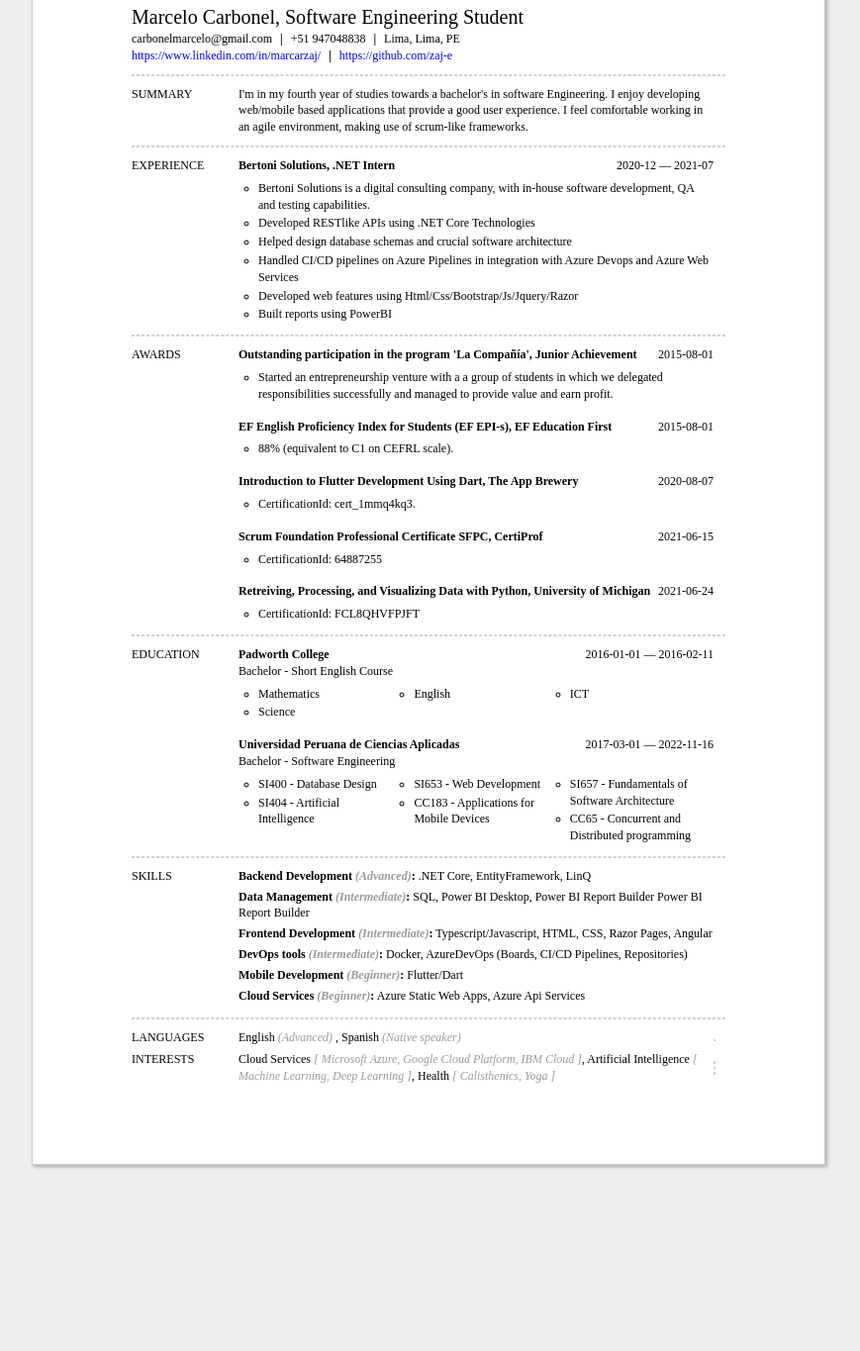
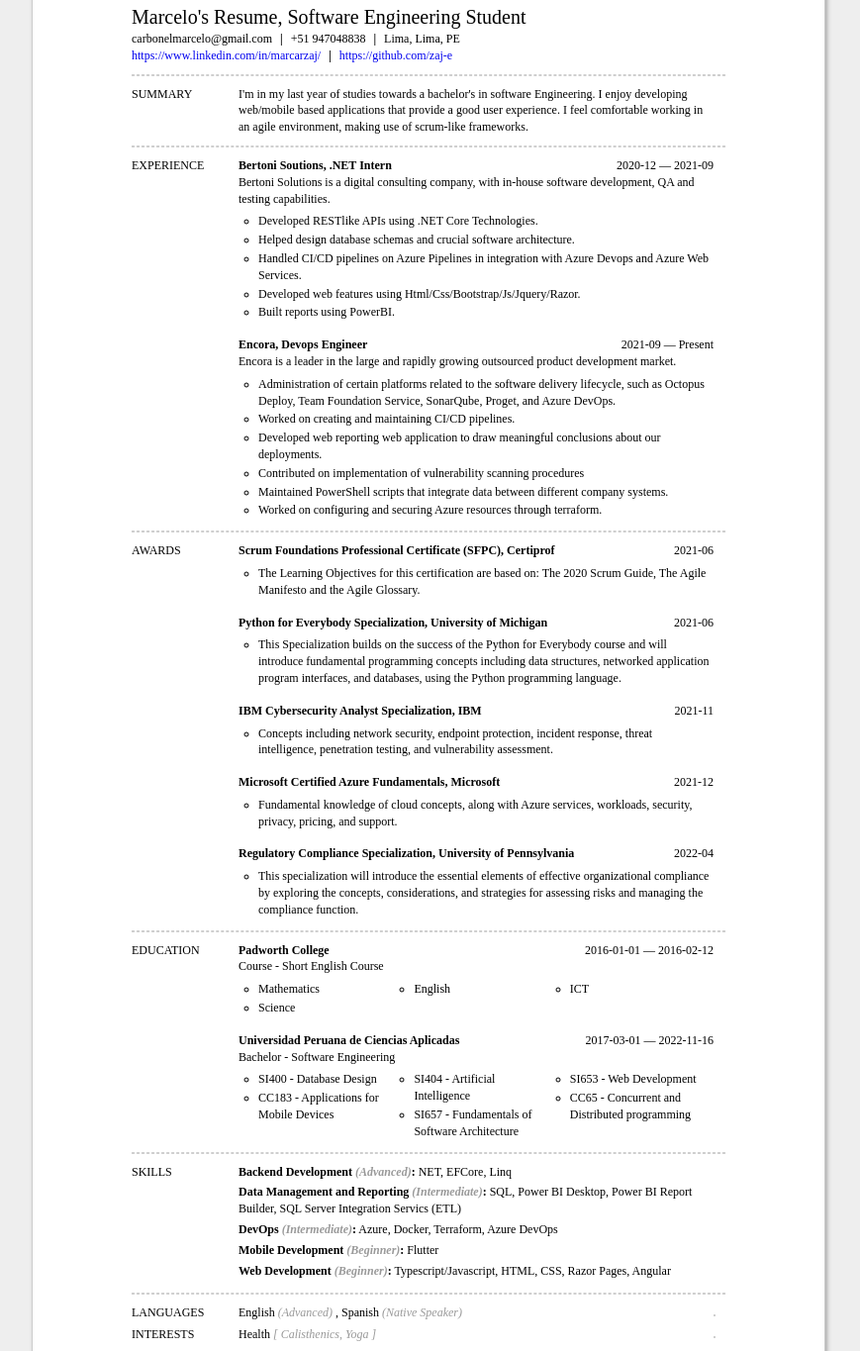
Before and after one commit to zaj-e/Resume, a plain HTML site: page index.html in a window 1280 px wide. Shown: the part 118-1483 px from the top of the page at 99% size, without its empty margins (207-1076 px from the left). Before the commit the page ends 1335 px from the top, so only its background shows below. Drawn offline with Linux system fonts and the light colour scheme.

Commit message:
update html

```diff
--- a/index.html
+++ b/index.html
@@ -1,11 +1,11 @@
-<!DOCTYPE html>
-<!-- saved from url=(0022)http://localhost:4000/ -->
-<html><head><meta http-equiv="Content-Type" content="text/html; charset=UTF-8">
+<!doctype html>
+<html>
+	<head>
 
+	<meta charset='utf-8'>
+	<meta name='viewport' content='width=device-width, user-scalable=no, minimal-ui'>
 
-	<meta name="viewport" content="width=device-width, user-scalable=no, minimal-ui">
-
-	<title>Marcelo Carbonel</title>
+	<title>Marcelo&#x27;s Resume</title>
 
 	<style>
 	body {
@@ -163,294 +163,289 @@
 	</style>
 
 	</head>
-	<body><script id="__bs_script__">//<![CDATA[
-    document.write("<script async src='/browser-sync/browser-sync-client.js?v=2.27.4'><\/script>".replace("HOST", location.hostname));
-//]]></script><script async="" src="./Marcelo Carbonel_files/browser-sync-client.js.download"></script>
+	<body>
 
-
-	<div id="resume">
-  <div id="nameBlock" class="largeFont">
-    <span class="name">
-      Marcelo Carbonel,
+	<div id='resume'>
+  <div id='nameBlock' class='largeFont'>
+    <span class='name'>
+      Marcelo&#x27;s Resume,
     </span>
-    <span class="label">Software Engineering Student</span>
+    <span class='label'>Software Engineering Student</span>
   </div>
-  <div id="basicsBlock" class="smallFont">
-    <div class="contactBlock">
-      <span class="email">carbonelmarcelo@gmail.com</span>
-      <span class="divider">|</span>
-      <span class="phone">+51 947048838</span>
-        <span class="divider">|</span>
-        <span class="address">
+  <div id='basicsBlock' class='smallFont'>
+    <div class='contactBlock'>
+      <span class='email'>carbonelmarcelo@gmail.com</span>
+      <span class='divider'>|</span>
+      <span class='phone'>+51 947048838</span>
+        <span class='divider'>|</span>
+        <span class='address'>
           Lima, Lima, PE
         </span>
     </div>
-      <div id="profilesBlock">
-            <span class="url">
-              <a href="https://www.linkedin.com/in/marcarzaj/">https://www.linkedin.com/in/marcarzaj/</a>
+      <div id='profilesBlock'>
+            <span class='url'>
+              <a href='https://www.linkedin.com/in/marcarzaj/'>https://www.linkedin.com/in/marcarzaj/</a>
             </span>
-            <span class="divider">|</span>
-            <span class="url">
-              <a href="https://github.com/zaj-e">https://github.com/zaj-e</a>
+            <span class='divider'>|</span>
+            <span class='url'>
+              <a href='https://github.com/zaj-e'>https://github.com/zaj-e</a>
             </span>
 
       </div>
   </div>
-  <div class="sectionLine"></div>
+  <div class='sectionLine'></div>
 
-  <div id="summaryBlock" class="sectionBlock">
-    <div class="sectionName">
+  <div id='summaryBlock' class="sectionBlock">
+    <div class='sectionName'>
       <span>SUMMARY</span>
     </div>
-    <div class="sectionContent">
-      <span>I'm in my fourth year of studies towards a bachelor's in software Engineering. I enjoy developing web/mobile based applications that provide a good user experience. I feel comfortable working in an agile environment, making use of scrum-like frameworks.</span>
+    <div class='sectionContent'>
+      <span>I&#x27;m in my last year of studies towards a bachelor&#x27;s in software Engineering. I enjoy developing web/mobile based applications that provide a good user experience. I feel comfortable working in an agile environment, making use of scrum-like frameworks.</span>
     </div>
   </div>
-  <div class="sectionLine"></div>
+  <div class='sectionLine'></div>
 
-  <div id="workBlock" class="sectionBlock">
-    <div class="sectionName">
+  <div id='workBlock' class="sectionBlock">
+    <div class='sectionName'>
       <span>EXPERIENCE</span>
     </div>
-    <div class="sectionContent">
+    <div class='sectionContent'>
 			<div class="jobBlock">
-	      <div class="blockHeader">
-	        <span class="title">
-	          Bertoni Solutions, .NET Intern
+	      <div class='blockHeader'>
+	        <span class='title'>
+	          Bertoni Soutions, .NET Intern
 	        </span>
-	        <span class="date">
-	          2020-12 — 2021-07
+	        <span class='date'>
+	          2020-12 &mdash; 2021-09
 	        </span>
 	      </div>
-	      <div><a href="http://localhost:4000/"></a></div>
-	      <ul class="highlights">
-	        <li>Bertoni Solutions is a digital consulting company, with in-house software development, QA and testing capabilities.</li>
-	        <li>Developed RESTlike APIs using .NET Core Technologies</li>
-	        <li>Helped design database schemas and crucial software architecture</li>
-	        <li>Handled CI/CD pipelines on Azure Pipelines in integration with Azure Devops and Azure Web Services</li>
-	        <li>Developed web features using Html/Css/Bootstrap/Js/Jquery/Razor</li>
-	        <li>Built reports using PowerBI</li>
+	      <div>Bertoni Solutions is a digital consulting company, with in-house software development, QA and testing capabilities.<a href=''></a></div>
+	      <ul class='highlights'>
+	        <li>Developed RESTlike APIs using .NET Core Technologies.</li>
+	        <li>Helped design database schemas and crucial software architecture.</li>
+	        <li>Handled CI/CD pipelines on Azure Pipelines in integration with Azure Devops and Azure Web Services.</li>
+	        <li>Developed web features using Html/Css/Bootstrap/Js/Jquery/Razor.</li>
+	        <li>Built reports using PowerBI.</li>
+	      </ul>
+	      <div class='separator'></div>
+			</div>
+			<div class="jobBlock">
+	      <div class='blockHeader'>
+	        <span class='title'>
+	          Encora, Devops Engineer
+	        </span>
+	        <span class='date'>
+	          2021-09 &mdash; Present
+	        </span>
+	      </div>
+	      <div>Encora is a leader in the large and rapidly growing outsourced product development market.<a href=''></a></div>
+	      <ul class='highlights'>
+	        <li>Administration of certain platforms related to the software delivery lifecycle, such as Octopus Deploy, Team Foundation Service, SonarQube, Proget, and Azure DevOps.</li>
+	        <li>Worked on creating and maintaining CI/CD pipelines.</li>
+	        <li>Developed web reporting web application to draw meaningful conclusions about our deployments.</li>
+	        <li>Contributed on implementation of vulnerability scanning procedures</li>
+	        <li>Maintained PowerShell scripts that integrate data between different company systems.</li>
+	        <li>Worked on configuring and securing Azure resources through terraform.</li>
 	      </ul>
 
 			</div>
     </div>
   </div>
-  <div class="sectionLine"></div>
+  <div class='sectionLine'></div>
 
 
-	<div id="awards" class="sectionBlock">
-    <div class="sectionName">
+	<div id='awards' class="sectionBlock">
+    <div class='sectionName'>
       <span>AWARDS</span>
     </div>
-    <div class="sectionContent">
-      <div class="blockHeader">
-        <span class="title">
-          Outstanding participation in the program 'La Compañía', Junior Achievement
+    <div class='sectionContent'>
+      <div class='blockHeader'>
+        <span class='title'>
+          Scrum Foundations Professional Certificate (SFPC), Certiprof
         </span>
-        <span class="date">
-          <span class="date">2015-08-01</span>
+        <span class='date'>
+          <span class='date'>2021-06</span>
         </span>
       </div>
-      <ul class="highlights">
-        <li>Started an entrepreneurship venture with a a group of students in which we delegated responsibilities successfully and managed to provide value and earn profit.</li>
+      <ul class='highlights'>
+        <li>The Learning Objectives for this certification are based on: The 2020 Scrum Guide, The Agile Manifesto and the Agile Glossary.</li>
       </ul>
-      <div class="separator"></div>
-      <div class="blockHeader">
-        <span class="title">
-          EF English Proficiency Index for Students (EF EPI-s), EF Education First
+      <div class='separator'></div>
+      <div class='blockHeader'>
+        <span class='title'>
+          Python for Everybody Specialization, University of Michigan
         </span>
-        <span class="date">
-          <span class="date">2015-08-01</span>
+        <span class='date'>
+          <span class='date'>2021-06</span>
         </span>
       </div>
-      <ul class="highlights">
-        <li>88% (equivalent to C1 on CEFRL scale).</li>
+      <ul class='highlights'>
+        <li>This Specialization builds on the success of the Python for Everybody course and will introduce fundamental programming concepts including data structures, networked application program interfaces, and databases, using the Python programming language. </li>
       </ul>
-      <div class="separator"></div>
-      <div class="blockHeader">
-        <span class="title">
-          Introduction to Flutter Development Using Dart, The App Brewery
+      <div class='separator'></div>
+      <div class='blockHeader'>
+        <span class='title'>
+          IBM Cybersecurity Analyst Specialization, IBM
         </span>
-        <span class="date">
-          <span class="date">2020-08-07</span>
+        <span class='date'>
+          <span class='date'>2021-11</span>
         </span>
       </div>
-      <ul class="highlights">
-        <li>CertificationId: cert_1mmq4kq3.</li>
+      <ul class='highlights'>
+        <li>Concepts including network security, endpoint protection, incident response, threat intelligence, penetration testing, and vulnerability assessment.</li>
       </ul>
-      <div class="separator"></div>
-      <div class="blockHeader">
-        <span class="title">
-          Scrum Foundation Professional Certificate SFPC, CertiProf
+      <div class='separator'></div>
+      <div class='blockHeader'>
+        <span class='title'>
+          Microsoft Certified Azure Fundamentals, Microsoft
         </span>
-        <span class="date">
-          <span class="date">2021-06-15</span>
+        <span class='date'>
+          <span class='date'>2021-12</span>
         </span>
       </div>
-      <ul class="highlights">
-        <li>CertificationId: 64887255</li>
+      <ul class='highlights'>
+        <li>Fundamental knowledge of cloud concepts, along with Azure services, workloads, security, privacy, pricing, and support.</li>
       </ul>
-      <div class="separator"></div>
-      <div class="blockHeader">
-        <span class="title">
-          Retreiving, Processing, and Visualizing Data with Python, University of Michigan
+      <div class='separator'></div>
+      <div class='blockHeader'>
+        <span class='title'>
+          Regulatory Compliance Specialization, University of Pennsylvania
         </span>
-        <span class="date">
-          <span class="date">2021-06-24</span>
+        <span class='date'>
+          <span class='date'>2022-04</span>
         </span>
       </div>
-      <ul class="highlights">
-        <li>CertificationId: FCL8QHVFPJFT</li>
+      <ul class='highlights'>
+        <li>This specialization will introduce the essential elements of effective organizational compliance by exploring the concepts, considerations, and strategies for assessing risks and managing the compliance function.</li>
       </ul>
 
     </div>
 	</div>
-  <div class="sectionLine"></div>
+  <div class='sectionLine'></div>
 
 
-	<div id="education" class="sectionBlock">
-    <div class="sectionName">
+	<div id='education' class="sectionBlock">
+    <div class='sectionName'>
       <span>EDUCATION</span>
     </div>
-    <div class="sectionContent">
-      <div class="educationBlock">
-        <span class="title">
+    <div class='sectionContent'>
+      <div class='educationBlock'>
+        <span class='title'>
           Padworth College
         </span>
-        <span class="date">
-          2016-01-01 — 2016-02-11
+        <span class='date'>
+          2016-01-01 &mdash; 2016-02-12
         </span>
-        <div class="">
-          Bachelor  - Short English Course
+        <div class=''>
+          Course  - Short English Course
         </div>
-        <div id="coursesBlock">
-          <ul class="coursesList">
-            <li class="course">Mathematics</li>
-            <li class="course">Science</li>
+        <div id='coursesBlock'>
+          <ul class='coursesList'>
+            <li class='course'>Mathematics</li>
+            <li class='course'>Science</li>
           </ul>
-          <ul class="coursesList">
-            <li class="course">English</li>
+          <ul class='coursesList'>
+            <li class='course'>English</li>
           </ul>
-          <ul class="coursesList">
-            <li class="course">ICT</li>
+          <ul class='coursesList'>
+            <li class='course'>ICT</li>
           </ul>
         </div>
       </div>
-      <div class="separator"></div>
-      <div class="educationBlock">
-        <span class="title">
+      <div class='separator'></div>
+      <div class='educationBlock'>
+        <span class='title'>
           Universidad Peruana de Ciencias Aplicadas
         </span>
-        <span class="date">
-          2017-03-01 — 2022-11-16
+        <span class='date'>
+          2017-03-01 &mdash; 2022-11-16
         </span>
-        <div class="">
+        <div class=''>
           Bachelor  - Software Engineering
         </div>
-        <div id="coursesBlock">
-          <ul class="coursesList">
-            <li class="course">SI400 - Database Design</li>
-            <li class="course">SI404 - Artificial Intelligence</li>
+        <div id='coursesBlock'>
+          <ul class='coursesList'>
+            <li class='course'>SI400 - Database Design</li>
+            <li class='course'>CC183 - Applications for Mobile Devices</li>
           </ul>
-          <ul class="coursesList">
-            <li class="course">SI653 - Web Development</li>
-            <li class="course">CC183 - Applications for Mobile Devices</li>
+          <ul class='coursesList'>
+            <li class='course'>SI404 - Artificial Intelligence</li>
+            <li class='course'>SI657 - Fundamentals of Software Architecture</li>
           </ul>
-          <ul class="coursesList">
-            <li class="course">SI657 - Fundamentals of Software Architecture</li>
-            <li class="course">CC65 - Concurrent and Distributed programming</li>
+          <ul class='coursesList'>
+            <li class='course'>SI653 - Web Development</li>
+            <li class='course'>CC65 - Concurrent and Distributed programming</li>
           </ul>
         </div>
       </div>
 
     </div>
 	</div>
-  <div class="sectionLine"></div>
+  <div class='sectionLine'></div>
 
-	<div id="skills" class="sectionBlock">
-    <div class="sectionName">
+	<div id='skills' class="sectionBlock">
+    <div class='sectionName'>
       <span>SKILLS</span>
     </div>
-    <div class="sectionContent">
-      <div class="skillBlock">
-        <span class="title">Backend Development <em>(Advanced)</em>:</span>
-          <span>.NET Core</span>,
-          <span>EntityFramework</span>,
-          <span>LinQ</span>
+    <div class='sectionContent'>
+      <div class='skillBlock'>
+        <span class='title'>Backend Development <em>(Advanced)</em>:</span>
+          <span>NET</span>,
+          <span>EFCore</span>,
+          <span>Linq</span>
       </div>
-      <div class="skillBlock">
-        <span class="title">Data Management <em>(Intermediate)</em>:</span>
+      <div class='skillBlock'>
+        <span class='title'>Data Management and Reporting <em>(Intermediate)</em>:</span>
           <span>SQL</span>,
           <span>Power BI Desktop</span>,
-          <span>Power BI Report Builder</span>
-          <span>Power BI Report Builder</span>
+          <span>Power BI Report Builder</span>,
+          <span>SQL Server Integration Servics (ETL)</span>
       </div>
-      <div class="skillBlock">
-        <span class="title">Frontend Development <em>(Intermediate)</em>:</span>
+      <div class='skillBlock'>
+        <span class='title'>DevOps <em>(Intermediate)</em>:</span>
+          <span>Azure</span>,
+          <span>Docker</span>,
+          <span>Terraform</span>,
+          <span>Azure DevOps</span>
+      </div>
+      <div class='skillBlock'>
+        <span class='title'>Mobile Development <em>(Beginner)</em>:</span>
+          <span>Flutter</span>
+      </div>
+      <div class='skillBlock'>
+        <span class='title'>Web Development <em>(Beginner)</em>:</span>
           <span>Typescript/Javascript</span>,
           <span>HTML</span>,
           <span>CSS</span>,
           <span>Razor Pages</span>,
           <span>Angular</span>
       </div>
-      <div class="skillBlock">
-        <span class="title">DevOps tools <em>(Intermediate)</em>:</span>
-          <span>Docker</span>,
-          <span>AzureDevOps (Boards, CI/CD Pipelines, Repositories)</span>
-      </div>
-      <div class="skillBlock">
-        <span class="title">Mobile Development <em>(Beginner)</em>:</span>
-          <span>Flutter/Dart</span>
-      </div>
-      <div class="skillBlock">
-        <span class="title">Cloud Services <em>(Beginner)</em>:</span>
-          <span>Azure Static Web Apps</span>,
-          <span>Azure Api Services</span>
-      </div>
     </div>
 	</div>
-  <div class="sectionLine"></div>
+  <div class='sectionLine'></div>
 
-	<div id="languages" class="sectionBlock">
-    <div class="sectionName">
+	<div id='languages' class="sectionBlock">
+    <div class='sectionName'>
       <span>LANGUAGES</span>
     </div>
-    <div class="sectionContent">
-      <span class="language">English</span>
-      <span class="fluency"><em>(Advanced)</em></span>
+    <div class='sectionContent'>
+      <span class='language'>English</span>
+      <span class='fluency'><em>(Advanced)</em></span>
       <span>,</span>
-      <span class="language">Spanish</span>
-      <span class="fluency"><em>(Native speaker)</em></span>
+      <span class='language'>Spanish</span>
+      <span class='fluency'><em>(Native Speaker)</em></span>
 
     </div>
-    <div class="sectionLine"></div>
+    <div class='sectionLine'></div>
 	</div>
 
-	<div id="interests" class="sectionBlock">
-    <div class="sectionName">
+	<div id='interests' class="sectionBlock">
+    <div class='sectionName'>
       <span>INTERESTS</span>
     </div>
-    <div class="sectionContent">
-      <span class="name">Cloud Services</span><!--
-      --><span class="keywords"> <em>[
-        Microsoft Azure<!--
-        -->,
-        Google Cloud Platform<!--
-        -->,
-        IBM Cloud<!--
-        -->
-      ]</em></span><!--
-      --><span>, </span>
-      <span class="name">Artificial Intelligence</span><!--
-      --><span class="keywords"> <em>[
-        Machine Learning<!--
-        -->,
-        Deep Learning<!--
-        -->
-      ]</em></span><!--
-      --><span>, </span>
-      <span class="name">Health</span><!--
-      --><span class="keywords"> <em>[
+    <div class='sectionContent'>
+      <span class='name'>Health</span><!--
+      --><span class='keywords'> <em>[
         Calisthenics<!--
         -->,
         Yoga<!--
@@ -458,9 +453,8 @@
       ]</em></span><!--
       -->
     </div>
-    <div class="sectionLine"></div>
+    <div class='sectionLine'></div>
 	</div>
 
-
-
-</div></body></html>
+	</body>
+</html>
```
